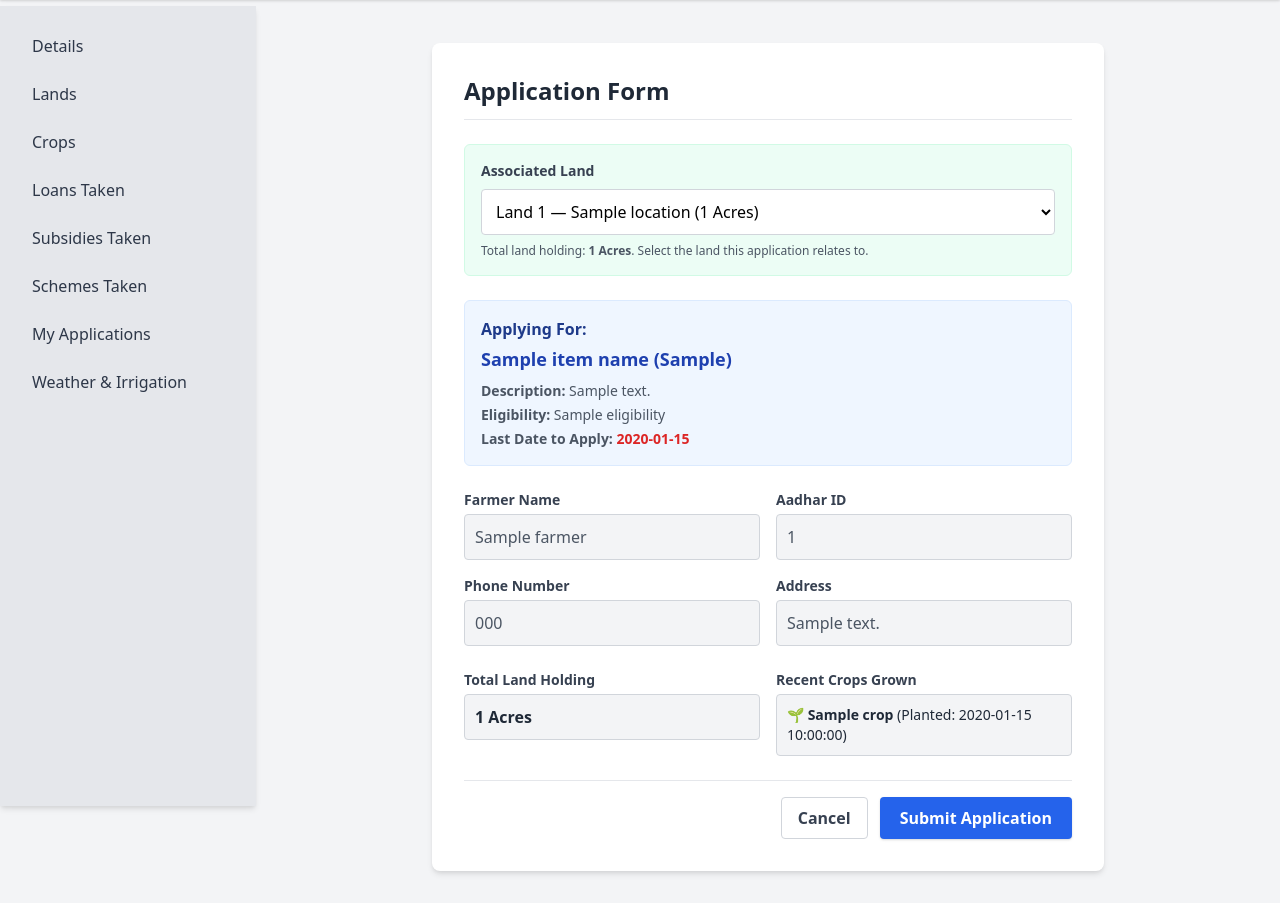
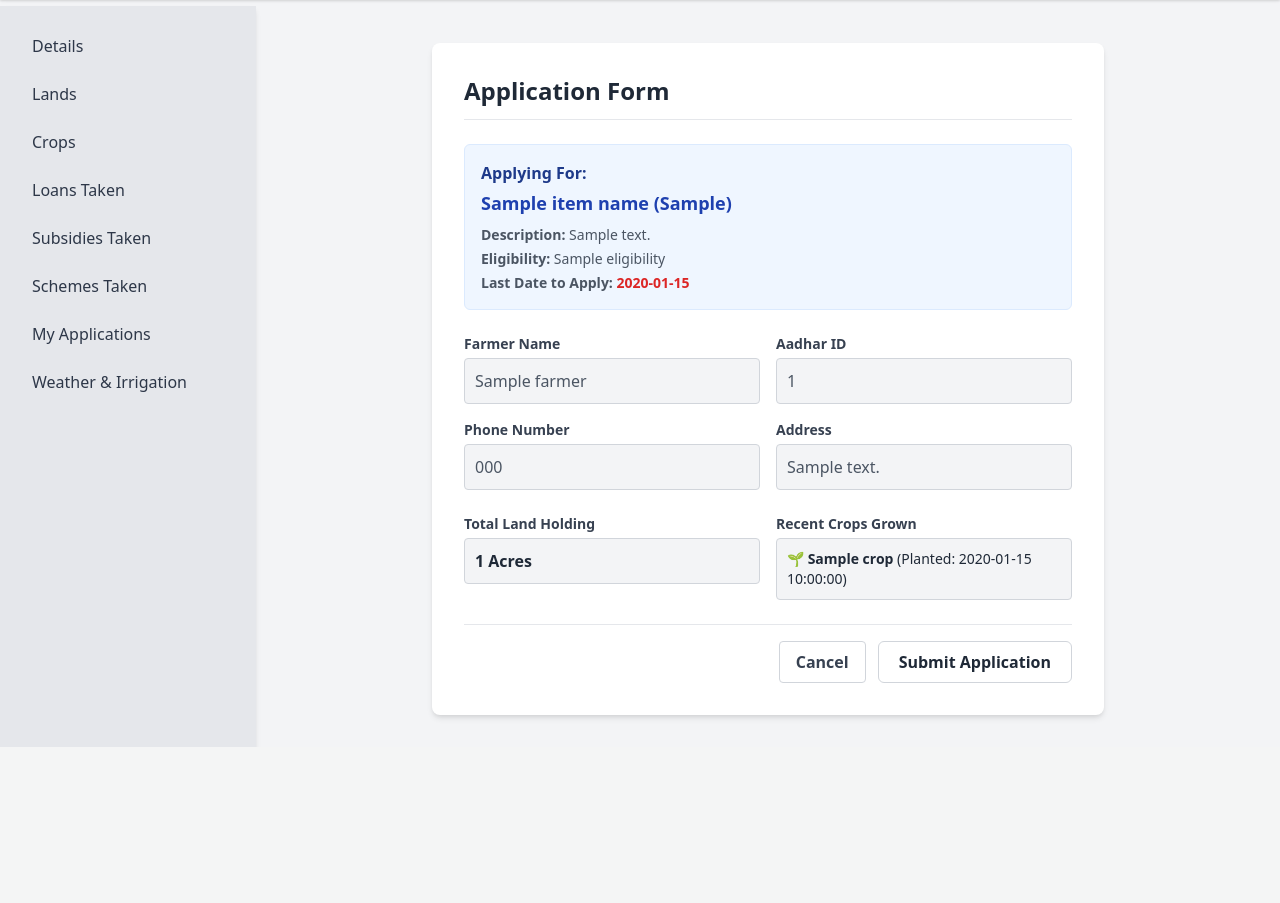
Before and after one commit to onlyyashwanth1/New-Agri, a Flask app: template templates/apply_form.html in a window 1280 px wide. Shown: the part 69-972 px from the top of the page. After the commit the page ends 816 px from the top, so only its background shows below. Run offline with Flask 3, Linux system fonts and the light colour scheme; the template is opened without the code that fills it: most values are stand-ins (such as "Sample title", 1, 10 or a date in 2020); parts of the project's set-up code (start-up, migrations or seed data) failed here and were passed over; some libraries are stand-ins or nearby versions.

Commit message:
Remove associated land UI from application form

```diff
--- a/templates/apply_form.html
+++ b/templates/apply_form.html
@@ -9,18 +9,6 @@
     <form action="{{ url_for('submit_application') }}" method="POST" class="space-y-6">
         <input type="hidden" name="item_type" value="{{ item_type }}">
         <input type="hidden" name="item_name" value="{{ item_name }}">
-
-        <div class="bg-green-50 p-4 rounded-md border border-green-100">
-            <label class="block text-sm font-semibold text-gray-700 mb-2">Associated Land</label>
-            {% if lands %}
-            <select name="land_id" required class="w-full p-2.5 bg-white border border-gray-300 rounded">
-                {% for land in lands %}
-                <option value="{{ land['land_id'] }}">Land {{ loop.index }} — {{ land['location'] }} ({{ land['land_size'] }} Acres)</option>
-                {% endfor %}
-            </select>
-            <p class="text-xs text-gray-600 mt-2">Total land holding: <strong>{{ total_land_size }} Acres</strong>. Select the land this application relates to.</p>
-            {% else %}<p class="text-sm text-red-600 font-semibold">No registered land found. Add land before applying.</p>{% endif %}
-        </div>
 
         <!-- Scheme/Subsidy Information Block -->
         <div class="bg-blue-50 p-4 rounded-md mb-6 border border-blue-100">
@@ -80,7 +68,7 @@
             {% else %}
                 <a href="{{ url_for('available_schemes') }}" class="px-4 py-2 border border-gray-300 rounded text-gray-700 hover:bg-gray-50 font-semibold transition">Cancel</a>
             {% endif %}
-            {% if lands %}<button type="submit"{% else %}<button type="button" disabled{% endif %} class="px-5 py-2 bg-blue-600 hover:bg-blue-700 text-white rounded font-semibold shadow transition">Submit Application</button>
+            <button type="submit" class="px-5 py-2 border border-gray-300 bg-white text-gray-800 rounded-md font-semibold hover:bg-gray-50 transition">Submit Application</button>
         </div>
     </form>
 </div>
```
